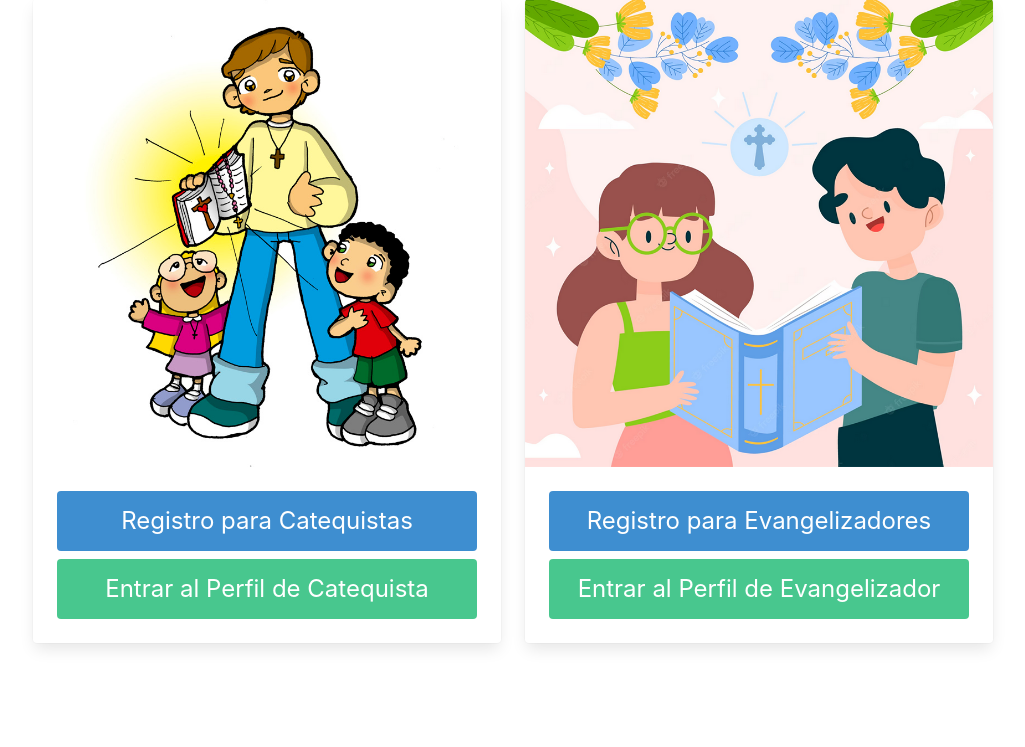
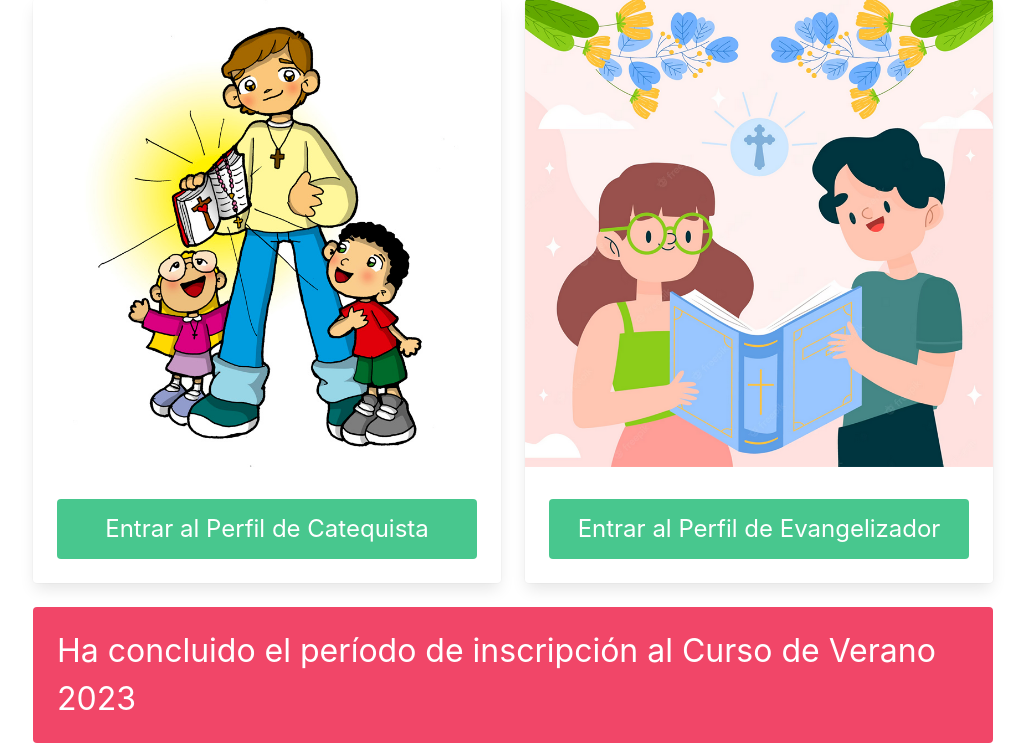
Before and after one commit to floresgfelipe/verano_2023, a Python web app: template app/templates/index.html in a window 1280 px wide. Shown: the part 53-800 px from the top of the page, without its empty margins (127-1152 px from the left). Run offline with Jinja, Linux system fonts and the light colour scheme; the template is opened without the code that fills it, so the values that code supplies are empty.

Commit message:
Cierre de inscripciones

```diff
--- a/app/templates/index.html
+++ b/app/templates/index.html
@@ -15,9 +15,6 @@
                             </figure>
                         </div>
                         <div class="card-content">
-                            <a class="button is-large is-fullwidth is-info mb-2" href="{{ url_for('verano') }}">
-                                Registro para Catequistas
-                            </a>
                             <a class="button is-large is-fullwidth is-success mt-2" href="{{ url_for('entrar') }}">
                                 Entrar al Perfil de Catequista
                             </a>
@@ -33,9 +30,6 @@
                             </figure>
                         </div>
                         <div class="card-content">
-                            <a class="button is-large is-fullwidth is-info mb-2" href="{{ url_for('evangelizacion') }}">
-                                Registro para Evangelizadores
-                            </a>
                             <a class="button is-large is-fullwidth is-success mt-2" href="{{ url_for('entrar_ev') }}">
                                 Entrar al Perfil de Evangelizador
                             </a>
@@ -45,6 +39,7 @@
 
 
             </div>
+            <div class="notification is-danger is-size-3">Ha concluido el período de inscripción al Curso de Verano 2023</div>
 
 </div>
 {% endblock %}
```
